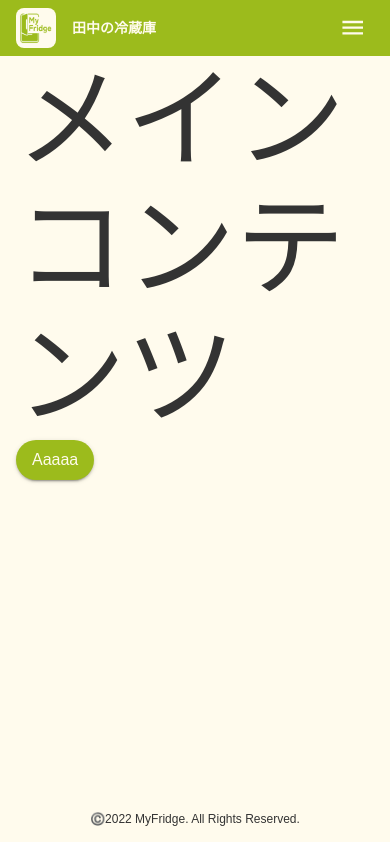
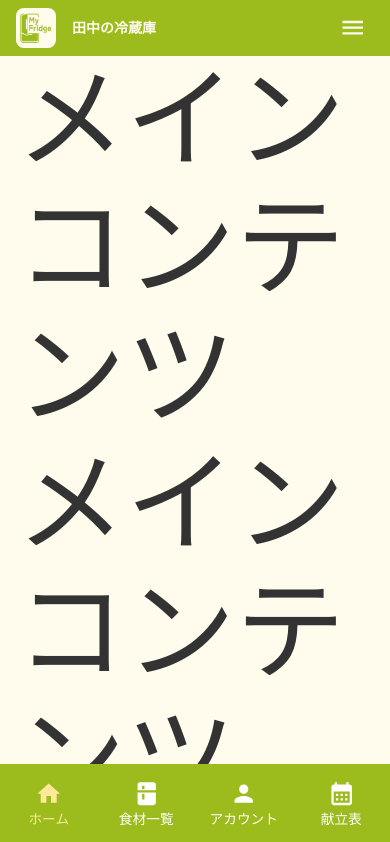
Before and after one commit to masaokaka/my-fridge-frontend, a React (Vite) app in the folder src/: page / in a window 390 px wide. Shown: the top 842 px of the page. Built offline with nearby package versions, Linux system fonts and the light colour scheme; a web font is replaced by a local one.

Commit message:
add: #8 モバイル用ボトムナビバーのUI実装

```diff
--- a/src/src/components/pages/Home/presenter.tsx
+++ b/src/src/components/pages/Home/presenter.tsx
@@ -4,6 +4,14 @@ import { CustomButton } from '../../uiParts/CustomButton';
 const Home = () => (
   <Box>
     <Typography variant="h1">メインコンテンツ</Typography>
+    <Typography variant="h1">メインコンテンツ</Typography>
+    <Typography variant="h1">メインコンテンツ</Typography>
+    <Typography variant="h1">メインコンテンツ</Typography>
+    <Typography variant="h1">メインコンテンツ</Typography>
+    <Typography variant="h1">メインコンテンツ</Typography>
+    <Typography variant="h1">メインコンテンツ</Typography>
+    <Typography variant="h1">メインコンテンツ</Typography>
+    <Typography variant="h1">メインコンテンツ</Typography>
     <CustomButton>Aaaaa</CustomButton>
   </Box>
 );
--- /dev/null
+++ b/src/src/components/uniqueParts/BottomNavBar/const.ts
@@ -0,0 +1,14 @@
+import { Home, CalendarMonth, Kitchen, Person } from '@mui/icons-material';
+import {
+  ACCOUNT_PATH,
+  HOME_PATH,
+  MENU_PATH,
+  MY_FOOD_PATH,
+} from '../../../const';
+
+export const BOTTOM_NAV_MENU_LIST = [
+  { label: 'ホーム', icon: Home, path: HOME_PATH },
+  { label: '食材一覧', icon: Kitchen, path: MY_FOOD_PATH },
+  { label: 'アカウント', icon: Person, path: ACCOUNT_PATH },
+  { label: '献立表', icon: CalendarMonth, path: MENU_PATH },
+];
--- /dev/null
+++ b/src/src/components/uniqueParts/BottomNavBar/index.tsx
@@ -0,0 +1 @@
+export { default as BottomNavBar } from './presenter';
--- /dev/null
+++ b/src/src/components/uniqueParts/BottomNavBar/presenter.tsx
@@ -0,0 +1,56 @@
+import { memo } from 'react';
+import { useNavigate, useLocation } from 'react-router-dom';
+import {
+  Box,
+  styled,
+  BottomNavigation,
+  BottomNavigationAction,
+} from '@mui/material';
+import { MAIN_COLOR, WHITE_COLOR } from '../../../style';
+import { BOTTOM_NAV_HEIGHT } from '../../../const';
+import { BOTTOM_NAV_MENU_LIST } from './const';
+
+const BottomNavWrapper = styled(Box)(({ theme }) => ({
+  [theme.breakpoints.up('sm')]: {
+    display: 'none',
+  },
+  position: 'fixed',
+  bottom: 0,
+  left: 0,
+  right: 0,
+  height: BOTTOM_NAV_HEIGHT,
+}));
+const StyledBottomNavigation = styled(BottomNavigation)(() => ({
+  backgroundColor: MAIN_COLOR,
+  height: '100%',
+}));
+const StyledBottomNavigationAction = styled(BottomNavigationAction)(() => ({
+  color: WHITE_COLOR,
+  '.Mui-selected': {
+    color: '#FFE89A',
+  },
+}));
+
+const BottomNavBar = memo(() => {
+  const navigate = useNavigate();
+  const location = useLocation();
+  return (
+    <BottomNavWrapper>
+      <StyledBottomNavigation showLabels>
+        {BOTTOM_NAV_MENU_LIST.map((item) => {
+          const isActive = location.pathname === item.path;
+          return (
+            <StyledBottomNavigationAction
+              label={item.label}
+              icon={<item.icon />}
+              sx={{ color: isActive ? '#FFE89A' : WHITE_COLOR }}
+              onClick={() => navigate(item.path)}
+            />
+          );
+        })}
+      </StyledBottomNavigation>
+    </BottomNavWrapper>
+  );
+});
+
+export default BottomNavBar;
--- a/src/src/components/uniqueParts/Footer/presenter.tsx
+++ b/src/src/components/uniqueParts/Footer/presenter.tsx
@@ -1,13 +1,12 @@
 import { Box, styled } from '@mui/material';
-
-export const footerHeight = { pc: 80, mobile: 50 };
+import { FOOTER_HEIGHT_MOBILE, FOOTER_HEIGHT_PC } from '../../../const';
 
 const StyledFooter = styled(Box)(({ theme }) => ({
   [theme.breakpoints.up('sm')]: {
-    height: footerHeight.pc,
+    height: FOOTER_HEIGHT_PC,
     fontSize: 14,
   },
-  height: footerHeight.mobile,
+  height: FOOTER_HEIGHT_MOBILE,
   display: 'flex',
   alignItems: 'center',
   justifyContent: 'center',
--- a/src/src/components/uniqueParts/Header/presenter.tsx
+++ b/src/src/components/uniqueParts/Header/presenter.tsx
@@ -17,9 +17,12 @@ import {
 import { useNavigate } from 'react-router-dom';
 import { BASE_COLOR } from '../../../style';
 import logo from '../../../assets/logo.png';
-import { ACCOUNT_PATH, NEWS_PATH } from '../../../const';
-
-export const headerHeight = { pc: 80, mobile: 56 };
+import {
+  ACCOUNT_PATH,
+  HEADER_HEIGHT_MOBILE,
+  HEADER_HEIGHT_PC,
+  NEWS_PATH,
+} from '../../../const';
 
 /** ロゴ */
 const Logo = () => (
@@ -42,9 +45,9 @@ const Logo = () => (
 
 const StyledHeader = styled(AppBar)(({ theme }) => ({
   [theme.breakpoints.up('sm')]: {
-    height: headerHeight.pc,
+    height: HEADER_HEIGHT_PC,
   },
-  height: headerHeight.mobile,
+  height: HEADER_HEIGHT_MOBILE,
 }));
 
 type Props = {
--- a/src/src/components/uniqueParts/Layout/presenter.tsx
+++ b/src/src/components/uniqueParts/Layout/presenter.tsx
@@ -1,15 +1,30 @@
 import { useMemo, useState } from 'react';
-import { Box, Container } from '@mui/material';
+import { Box, Container, styled } from '@mui/material';
 import { Header } from '../Header';
 import { Footer } from '../Footer';
-import { headerHeight } from '../Header/presenter';
-import { footerHeight } from '../Footer/presenter';
-import { CLOSED_SIDE_MENU_WIDTH, SIDE_MENU_WIDTH } from '../../../const';
+import {
+  BOTTOM_NAV_HEIGHT,
+  CLOSED_SIDE_MENU_WIDTH,
+  FOOTER_HEIGHT_MOBILE,
+  FOOTER_HEIGHT_PC,
+  HEADER_HEIGHT_MOBILE,
+  HEADER_HEIGHT_PC,
+  SIDE_MENU_WIDTH,
+} from '../../../const';
 import { SideMenu } from '../SideMenu';
+import { BottomNavBar } from '../BottomNavBar';
 
 type Props = {
   children: React.ReactNode;
 };
+
+const LayoutWrapper = styled(Box)(({ theme }) => ({
+  [theme.breakpoints.up('sm')]: {
+    paddingBottom: 'none',
+  },
+  display: 'flex',
+  paddingBottom: BOTTOM_NAV_HEIGHT,
+}));
 
 const Layout = ({ children }: Props) => {
   const [isOpen, setIsOpen] = useState(true);
@@ -20,7 +35,7 @@ const Layout = ({ children }: Props) => {
     [isOpen]
   );
   return (
-    <Box display="flex">
+    <LayoutWrapper display="flex">
       {/* サイドナビがここ */}
       <Box sx={{ display: { sm: 'block', xs: 'none' } }}>
         <SideMenu
@@ -46,9 +61,9 @@ const Layout = ({ children }: Props) => {
         <Container
           sx={{
             minHeight: {
-              sm: `calc(100vh - ${headerHeight.pc + footerHeight.pc}px)`,
+              sm: `calc(100vh - ${HEADER_HEIGHT_PC + FOOTER_HEIGHT_PC}px)`,
               xs: `calc(100vh - ${
-                headerHeight.mobile + footerHeight.mobile
+                HEADER_HEIGHT_MOBILE + FOOTER_HEIGHT_MOBILE
               }px)`,
             },
           }}
@@ -56,8 +71,9 @@ const Layout = ({ children }: Props) => {
           {children}
         </Container>
         <Footer />
+        <BottomNavBar />
       </Box>
-    </Box>
+    </LayoutWrapper>
   );
 };
 export default Layout;
--- a/src/src/const/index.ts
+++ b/src/src/const/index.ts
@@ -12,3 +12,8 @@ export const ACCOUNT_PATH = '/account';
 
 export const SIDE_MENU_WIDTH = 250;
 export const CLOSED_SIDE_MENU_WIDTH = 65;
+export const HEADER_HEIGHT_PC = 80;
+export const HEADER_HEIGHT_MOBILE = 56;
+export const FOOTER_HEIGHT_PC = 80;
+export const FOOTER_HEIGHT_MOBILE = 50;
+export const BOTTOM_NAV_HEIGHT = 80;
--- a/src/src/providers/app.tsx
+++ b/src/src/providers/app.tsx
@@ -3,7 +3,7 @@ import { ReactNode, Suspense } from 'react';
 import { Provider } from 'react-redux';
 import { Button, CircularProgress, ThemeProvider } from '@mui/material';
 import { QueryClientProvider } from '@tanstack/react-query';
-import { ReactQueryDevtools } from '@tanstack/react-query-devtools';
+// import { ReactQueryDevtools } from '@tanstack/react-query-devtools';
 import { BrowserRouter as Router } from 'react-router-dom';
 import { HelmetProvider } from 'react-helmet-async';
 import CssBaseline from '@mui/material/CssBaseline';
@@ -48,7 +48,7 @@ export const AppProvider = ({ children }: AppProviderProps) => (
         <ErrorBoundary FallbackComponent={ErrorFallback}>
           <HelmetProvider>
             <QueryClientProvider client={queryClient}>
-              {import.meta.env.DEV && <ReactQueryDevtools />}
+              {/* {import.meta.env.DEV && <ReactQueryDevtools />} */}
               {/* <Notifications /> */}
               {/* <AuthProvider> */}
               <Router>{children}</Router>
```
